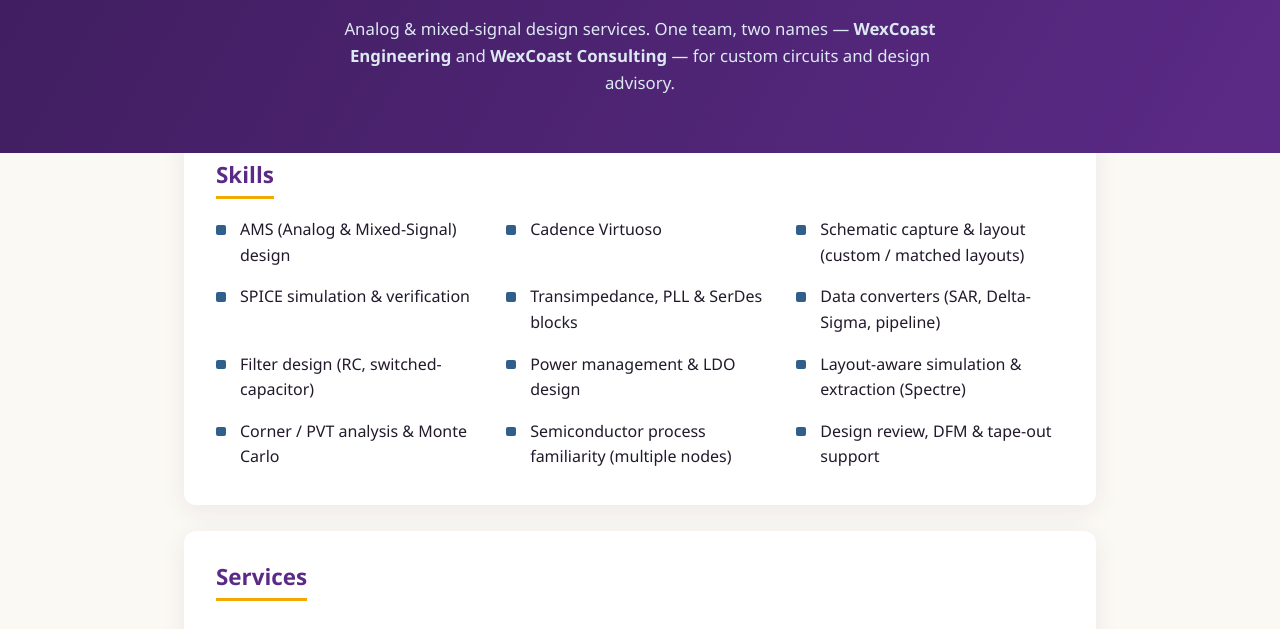
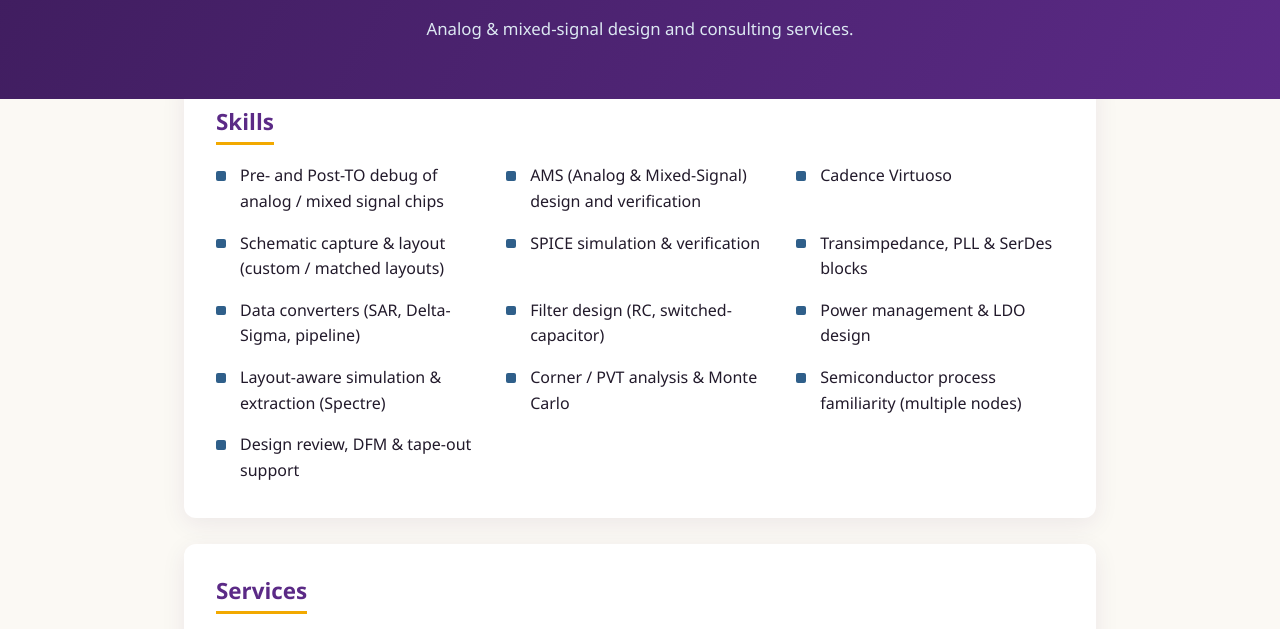
Before and after one commit to jiveorama/wexcoast, a plain HTML site: page index.html in a window 1280 px wide. Shown: the part 141-770 px from the top of the page. Drawn offline with Linux system fonts and the light colour scheme.

Commit message:
Update index.html

```diff
--- a/index.html
+++ b/index.html
@@ -275,9 +275,7 @@
       <h1>WexCoast Engineering <span class="amp">&amp;</span> Consulting</h1>
     </div>
     <p class="tagline">
-      Analog &amp; mixed-signal design services. One team, two names —
-      <strong>WexCoast Engineering</strong> and <strong>WexCoast Consulting</strong> —
-      for custom circuits and design advisory.
+      Analog &amp; mixed-signal design and consulting services.
     </p>
   </header>
 
@@ -285,7 +283,8 @@
     <section>
       <h2>Skills</h2>
       <ul class="skills">
-        <li>AMS (Analog &amp; Mixed-Signal) design</li>
+        <li>Pre- and Post-TO debug of analog / mixed signal chips</li>
+        <li>AMS (Analog &amp; Mixed-Signal) design and verification</li>
         <li>Cadence Virtuoso</li>
         <li>Schematic capture &amp; layout (custom / matched layouts)</li>
         <li>SPICE simulation &amp; verification</li>
```
